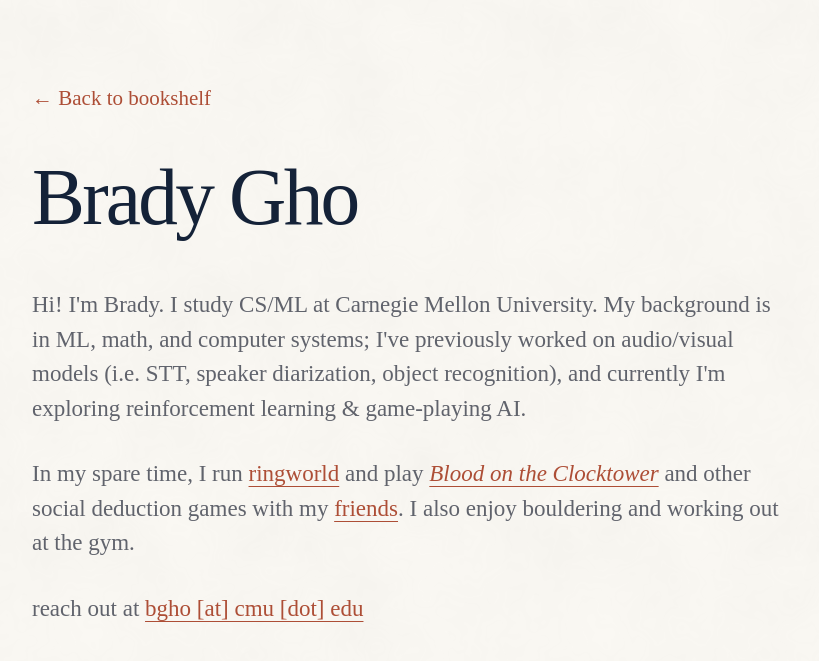
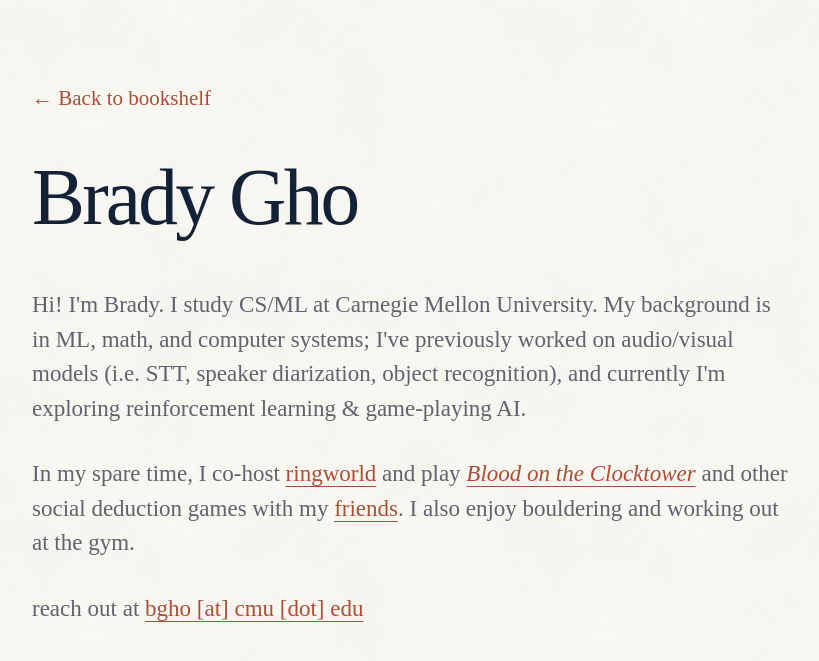
Before and after one commit to ghobrady/ghobrady.github.io, a Jekyll site: the page built from about.html, in a window 1280 px wide. Shown: the top 661 px of the page, without its empty margins (48-867 px from the left). Built offline with Jekyll 4.4.1, drawn with Linux system fonts in a browser that asks for light colours.

Commit message:
Describe Ringworld as co-hosted

```diff
--- a/about.html
+++ b/about.html
@@ -9,6 +9,6 @@
 </header>
 <div class="about-copy prose">
   <p>Hi! I'm Brady. I study CS/ML at Carnegie Mellon University. My background is in ML, math, and computer systems; I've previously worked on audio/visual models (i.e. STT, speaker diarization, object recognition), and currently I'm exploring reinforcement learning &amp; game-playing AI.</p>
-  <p>In my spare time, I run <a href="https://ring-world.github.io/">ringworld</a> and play <a href="https://bloodontheclocktower.com/"><i>Blood on the Clocktower</i></a> and other social deduction games with my <a href="{{ '/friends/' | relative_url }}">friends</a>. I also enjoy bouldering and working out at the gym.</p>
+  <p>In my spare time, I co-host <a href="https://ring-world.github.io/">ringworld</a> and play <a href="https://bloodontheclocktower.com/"><i>Blood on the Clocktower</i></a> and other social deduction games with my <a href="{{ '/friends/' | relative_url }}">friends</a>. I also enjoy bouldering and working out at the gym.</p>
   <p>reach out at <a href="mailto:bgho@cmu.edu">bgho [at] cmu [dot] edu</a></p>
 </div>
```
